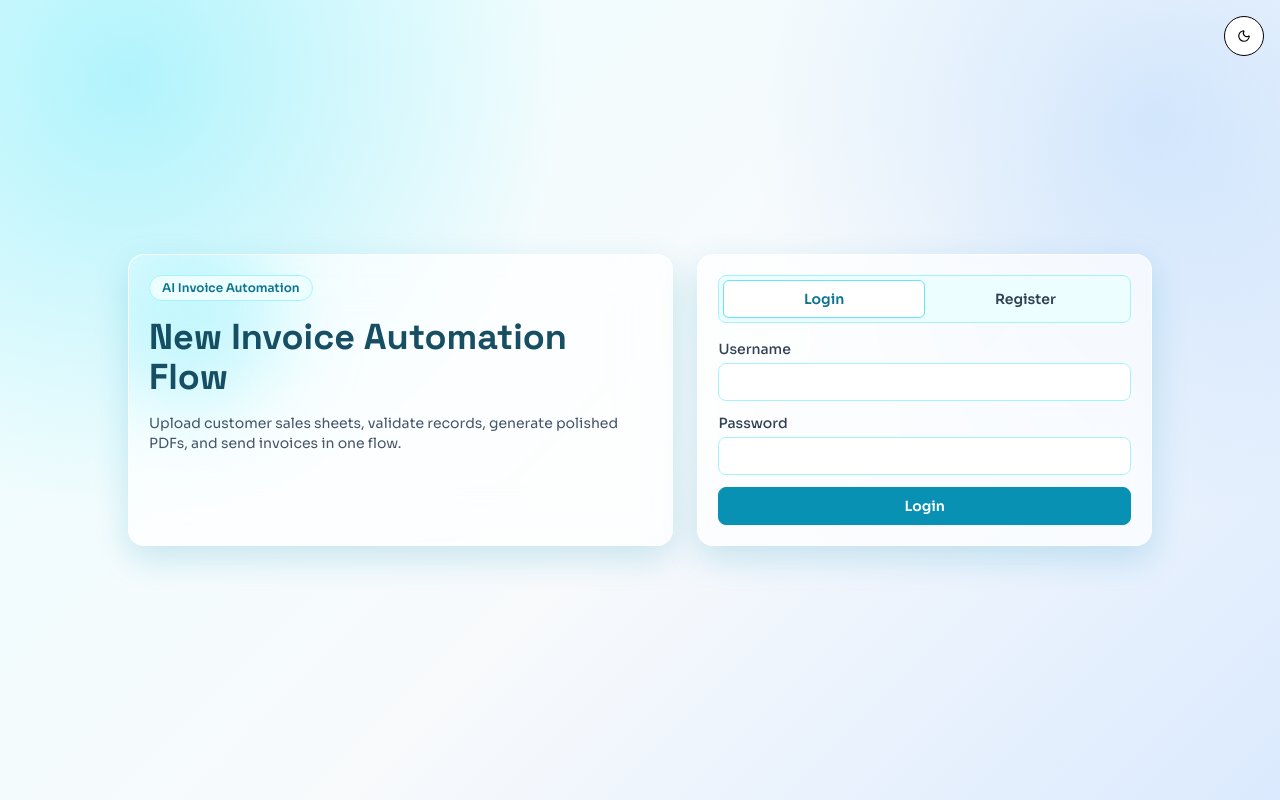
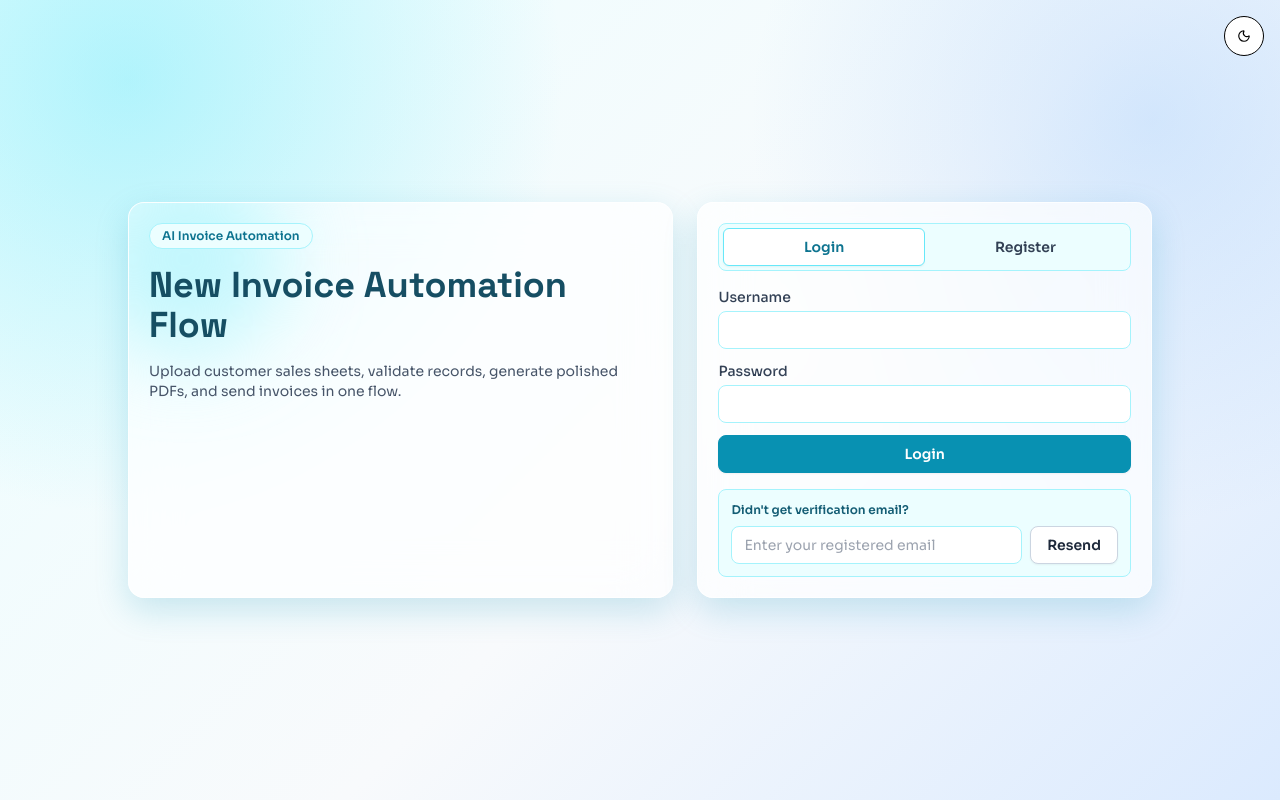
Before and after one commit to software-devoper/invoice-ai, a React (Vite) app in the folder client/: page /auth in a window 1280 px wide. Built offline with nearby package versions, Linux system fonts and the light colour scheme; no server answers.

Commit message:
Update AuthPage.tsx

```diff
--- a/client/src/pages/AuthPage.tsx
+++ b/client/src/pages/AuthPage.tsx
@@ -14,7 +14,9 @@ const AuthPage = () => {
   const [username, setUsername] = useState("");
   const [email, setEmail] = useState("");
   const [password, setPassword] = useState("");
+  const [resendEmail, setResendEmail] = useState("");
   const [loading, setLoading] = useState(false);
+  const [resendLoading, setResendLoading] = useState(false);
   const [message, setMessage] = useState("");
   const [error, setError] = useState("");
 
@@ -31,6 +33,7 @@ const AuthPage = () => {
       if (mode === "register") {
         const data = await authService.register({ username, email, password });
         setMessage(data.message || "Registered. Check your email for verification link.");
+        setResendEmail(email);
         setMode("login");
       } else {
         const data = await authService.login({ username, password });
@@ -42,6 +45,27 @@ const AuthPage = () => {
       setError((err as { response?: { data?: { message?: string } } })?.response?.data?.message || fallback);
     } finally {
       setLoading(false);
+    }
+  };
+
+  const onResendVerification = async () => {
+    if (!resendEmail) {
+      setError("Please enter your email to resend verification.");
+      return;
+    }
+    setResendLoading(true);
+    setError("");
+    setMessage("");
+    try {
+      const data = await authService.resendVerification(resendEmail);
+      setMessage(data.message || "Verification email request accepted.");
+    } catch (err: unknown) {
+      setError(
+        (err as { response?: { data?: { message?: string } } })?.response?.data?.message ||
+          "Failed to resend verification email."
+      );
+    } finally {
+      setResendLoading(false);
     }
   };
 
@@ -138,6 +162,27 @@ const AuthPage = () => {
               {mode === "register" ? "Create Account" : "Login"}
             </LoadingButton>
           </form>
+
+          <div className="mt-4 rounded-lg border border-brand-200 bg-brand-50 p-3 dark:border-slate-600 dark:bg-slate-800">
+            <p className="text-xs font-semibold text-brand-800 dark:text-slate-100">Didn&apos;t get verification email?</p>
+            <div className="mt-2 flex flex-col gap-2 md:flex-row">
+              <input
+                type="email"
+                placeholder="Enter your registered email"
+                className="w-full rounded-lg border border-brand-200 bg-white px-3 py-2 text-sm text-slate-700 outline-none ring-brand-200 transition focus:ring dark:border-slate-600 dark:bg-slate-700 dark:text-slate-100 dark:ring-slate-500"
+                value={resendEmail}
+                onChange={(e) => setResendEmail(e.target.value)}
+              />
+              <LoadingButton
+                type="button"
+                variant="secondary"
+                isLoading={resendLoading}
+                onClick={onResendVerification}
+              >
+                Resend
+              </LoadingButton>
+            </div>
+          </div>
         </GlassCard>
       </div>
     </div>
```
